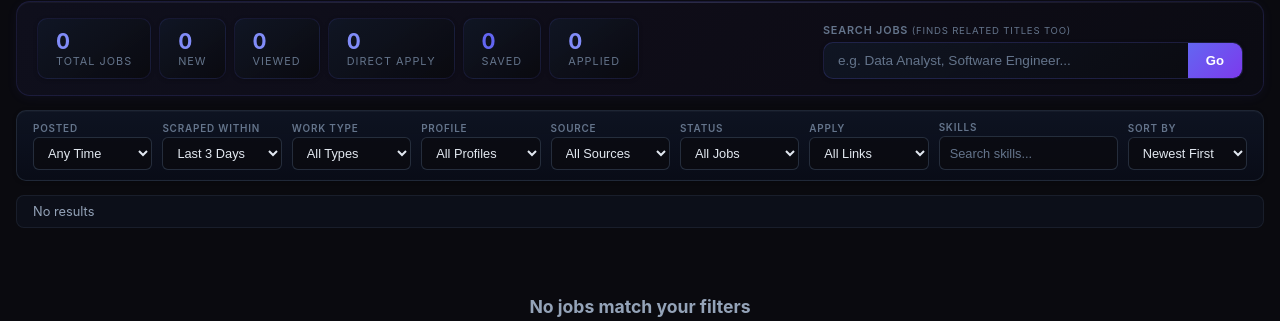
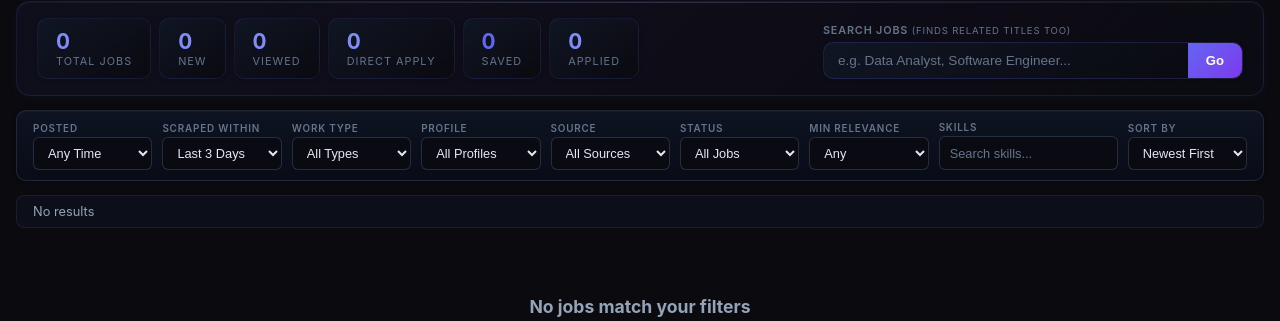
Before and after one commit to guru-dev-lab/scoutpilot, a FastAPI app: page / in a window 1280 px wide. Shown: the part 108-429 px from the top of the page. Run offline with FastAPI, Linux system fonts and the light colour scheme; data that the repository does not hold is empty; parts of the project's set-up code (start-up, migrations or seed data) failed here and were passed over.

Commit message:
Fix time grouping + replace APPLY filter with Min Relevance
Time grouping: use actual calendar dates (Today/Yesterday/N Days Ago)
instead of raw hour offsets that misclassified yesterday's late posts.

Replace useless APPLY filter with Min Relevance dropdown (Any/50+/70+/80+/90+)
so users can filter out low-quality matches instantly.

Co-Authored-By: Claude Opus 4.6 <noreply@anthropic.com>

```diff
--- a/templates/index.html
+++ b/templates/index.html
@@ -454,10 +454,13 @@
       </select>
     </div>
     <div class="filter-group">
-      <label>Apply</label>
-      <select id="filterDirect" onchange="loadJobs()">
-        <option value="">All Links</option>
-        <option value="1">Direct Apply Only</option>
+      <label>Min Relevance</label>
+      <select id="filterRelevance" onchange="loadJobs()">
+        <option value="0" selected>Any</option>
+        <option value="50">50+</option>
+        <option value="70">70+</option>
+        <option value="80">80+</option>
+        <option value="90">90+</option>
       </select>
     </div>
     <div class="filter-group skill-picker-group">
@@ -877,11 +880,10 @@ loadBuildInfo();
 async function loadJobs() {
   const hours = document.getElementById('filterHours').value;
   const postedHours = document.getElementById('filterPostedHours').value;
-  const relevance = 50;
+  const relevance = document.getElementById('filterRelevance').value;
   const source = document.getElementById('filterSource').value;
   const workType = document.getElementById('filterWorkType').value;
   const status = document.getElementById('filterStatus').value;
-  const directOnly = document.getElementById('filterDirect').value;
   const sortEl = document.getElementById('filterSort');
   const sortVal = sortEl.value;
   const search = document.getElementById('filterSearch').value.trim();
@@ -899,7 +901,7 @@ async function loadJobs() {
   const params = new URLSearchParams({
     hours: effectiveHours, posted_hours: postedHours,
     min_relevance: relevance, min_trust: 0,
-    source, work_type: workType, status, direct_only: directOnly,
+    source, work_type: workType, status, direct_only: '',
     sort_by, sort_dir, search, skill, limit: 500, offset: 0,
     profile: profileId,
   });
@@ -1002,15 +1004,25 @@ function renderJobs(jobs, searchInfo) {
     const isViewed = job.status === 'viewed';
     const cls = isApplied ? 'applied' : isSaved ? 'saved' : isViewed ? 'viewed' : '';
 
-    // ── Time group headers ──
+    // ── Time group headers (calendar-based) ──
     const pMs = getPostedMs(job);
     var groupLabel = '';
     if (pMs !== null) {
       if (pMs < 3600000) groupLabel = 'Just Now';
       else if (pMs < 14400000) groupLabel = 'Last Few Hours';
-      else if (pMs < 86400000) groupLabel = 'Today';
-      else if (pMs < 172800000) groupLabel = 'Yesterday';
-      else groupLabel = 'Older';
+      else {
+        // Use actual calendar date, not hour offsets
+        var jobDate = new Date(Date.now() - pMs);
+        var today = new Date(); today.setHours(0,0,0,0);
+        var yesterday = new Date(today); yesterday.setDate(yesterday.getDate() - 1);
+        var jobDay = new Date(jobDate); jobDay.setHours(0,0,0,0);
+        if (jobDay.getTime() >= today.getTime()) groupLabel = 'Today';
+        else if (jobDay.getTime() >= yesterday.getTime()) groupLabel = 'Yesterday';
+        else {
+          var daysAgo = Math.floor((today.getTime() - jobDay.getTime()) / 86400000);
+          groupLabel = daysAgo + ' Days Ago';
+        }
+      }
     } else {
       groupLabel = 'Older';
     }
@@ -1438,8 +1450,8 @@ function exportCSV() {
   const workType = document.getElementById('filterWorkType').value;
   const source = document.getElementById('filterSource').value;
   const skill = _selectedSkills.join(',');
-  const directOnly = document.getElementById('filterDirect').value;
-  const params = new URLSearchParams({ hours, search, status, work_type: workType, source, skill, direct_only: directOnly });
+  const relevance = document.getElementById('filterRelevance').value;
+  const params = new URLSearchParams({ hours, search, status, work_type: workType, source, skill, min_relevance: relevance });
   window.open(API + '/api/export/csv?' + params.toString(), '_blank');
 }
 
```
